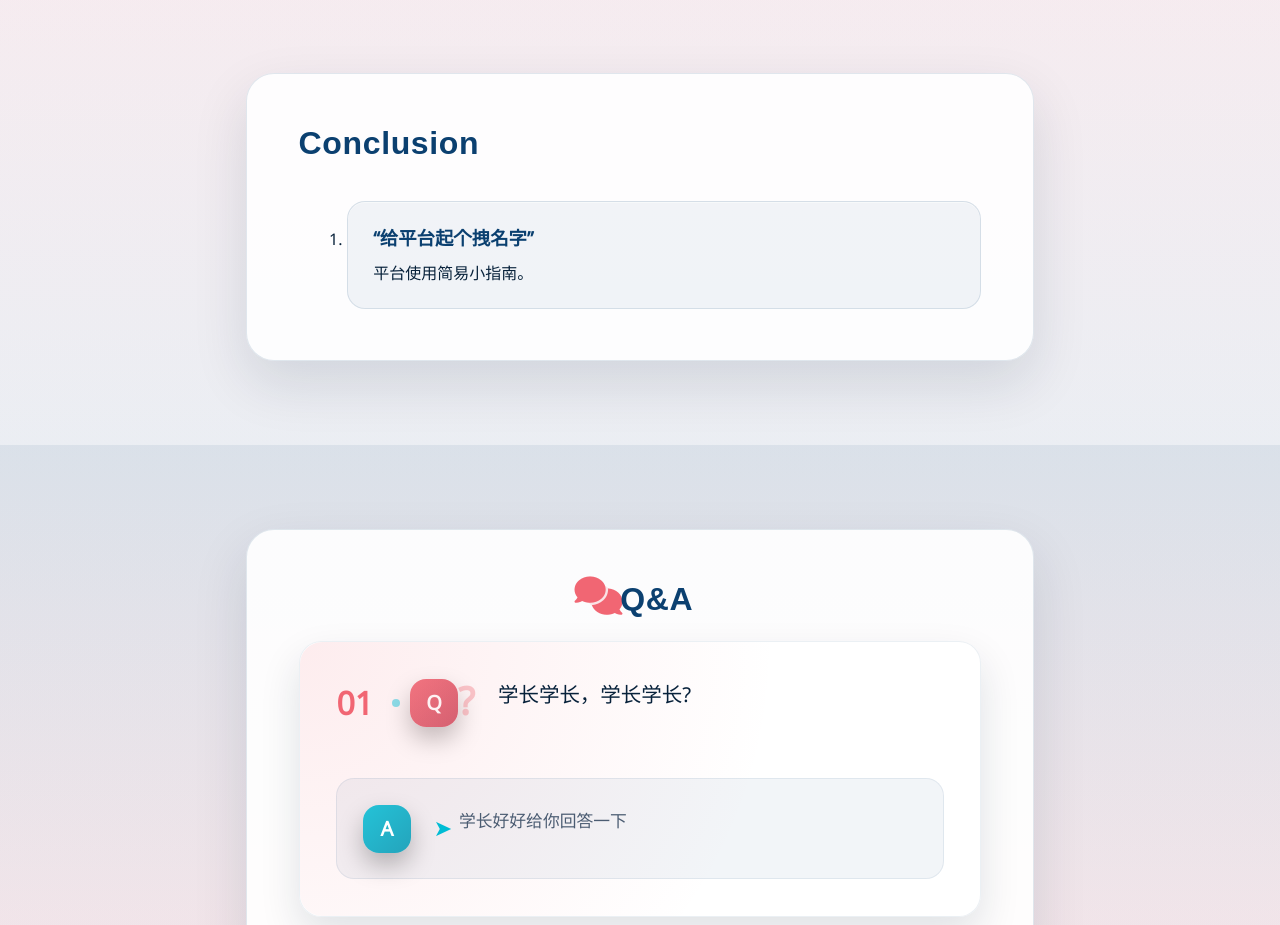
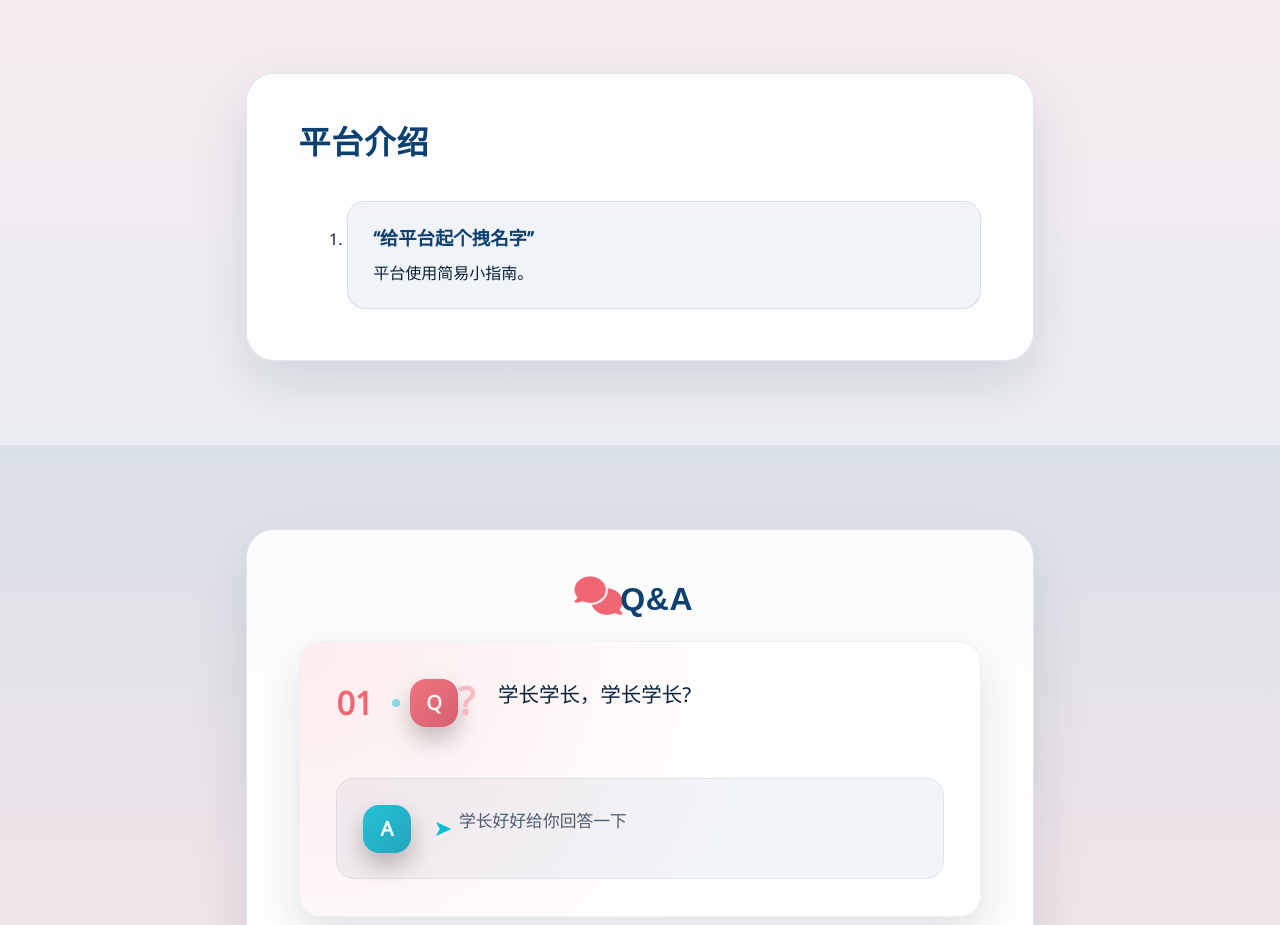
Before and after one commit to TWTWTWTWTWTWTWTW/Data-Display-Demo, a plain HTML site: page index.html in a window 1280 px wide. Shown: the part 2180-3105 px from the top of the page. Drawn offline with nearby package versions, Linux system fonts and the light colour scheme; some icons are missing; a web font is replaced by a local one.

Commit message:
Update index.html

```diff
--- a/index.html
+++ b/index.html
@@ -176,7 +176,7 @@
     <!-- 交影数据平台 -->
     <div class="columns is-centered has-text-centered">
       <div class="column is-four-fifths section-card">
-        <h2 class="title is-3 section-title">Conclusion</h2>
+        <h2 class="title is-3 section-title">平台介绍</h2>
         <div class="content has-text-justified section-body">
           <ol class="section-list">
             <li>
```
